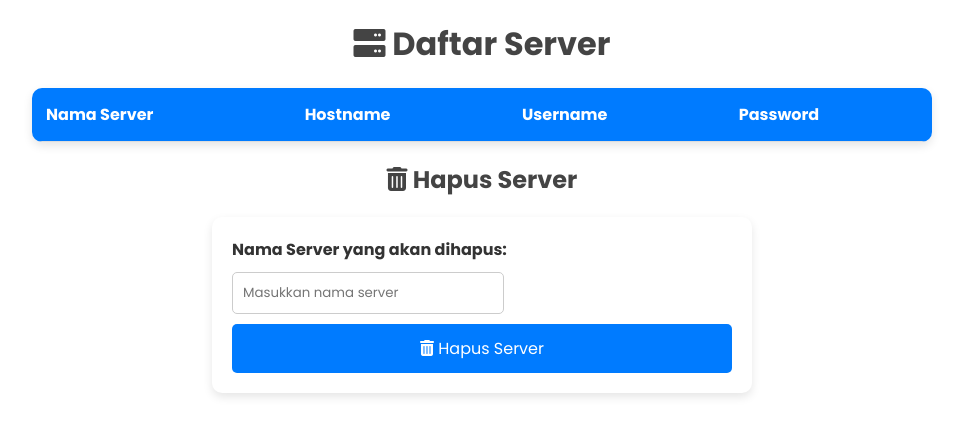
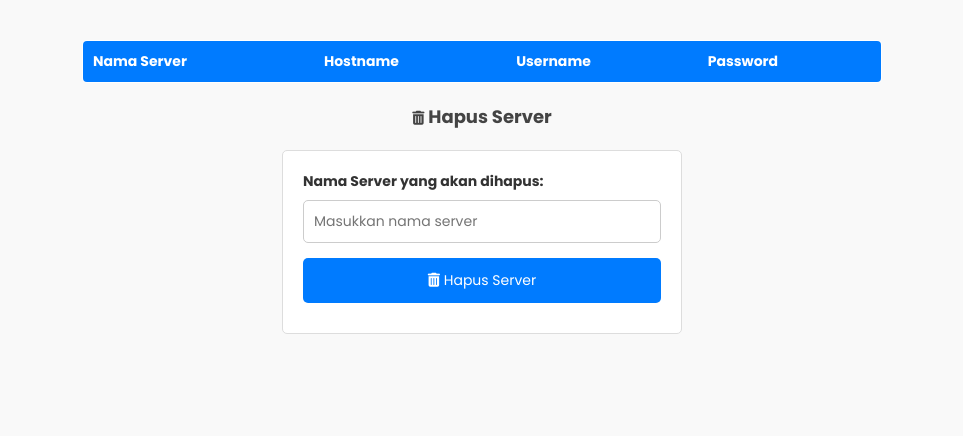
Before and after one commit to Sandhj/Wep-panel, a Flask app: page /delete_server in a window 1280 px wide. Shown: the top 436 px of the page, without its empty margins (158-1121 px from the left). Run offline with Flask 3, Linux system fonts and the light colour scheme; lists and menus that the app fills with data are empty.

Commit message:
Update delete_server.html

```diff
--- a/templates/server/delete_server.html
+++ b/templates/server/delete_server.html
@@ -11,65 +11,40 @@
 
     <style>
         * {
-          font-family: 'Poppins', sans-serif;
-
+            margin: 0;
+            padding: 0;
+            box-sizing: border-box;
+            font-family: 'Poppins', sans-serif;
+            font-size: 14px; /* Ukuran font lebih kecil */
+        }
         body {
-            padding 20px;
-            background-color: #fff;
+            background-color: #f9f9f9;
             color: #333;
+            padding: 20px;
             text-align: center;
         }
         h1, h2 {
             color: #444;
-            margin: 20px;
+            margin: 20px 0;
+            font-size: 18px; /* Ukuran judul lebih kecil */
         }
         .container {
-            max-width: 900px;
+            max-width: 800px;
             margin: auto;
-        }
-
-        /* Toast Notifications */
-        .toast-container {
-            position: fixed;
-            top: 80px;
-            right: 20px;
-            z-index: 1000;
-        }
-        .toast {
-            display: flex;
-            align-items: center;
-            background-color: #333;
-            color: #fff;
-            padding: 15px;
-            border-radius: 8px;
-            box-shadow: 0px 4px 8px rgba(0, 0, 0, 0.2);
-            margin-bottom: 10px;
-            opacity: 0;
-            transform: translateX(100%);
-            transition: opacity 0.5s ease, transform 0.5s ease;
-        }
-        .toast.show {
-            opacity: 1;
-            transform: translateX(0);
-        }
-        .toast.success { background-color: #28a745; }
-        .toast.error { background-color: #dc3545; }
-        .toast i {
-            margin-right: 10px;
         }
 
         /* Table Styling */
         table {
             width: 100%;
             border-collapse: collapse;
-            margin-top: 20px;
+            margin: 20px 0;
             background-color: #fff;
-            border-radius: 10px;
+            border: 1px solid #ddd;
+            border-radius: 5px;
             overflow: hidden;
-            box-shadow: 0 4px 10px rgba(0, 0, 0, 0.1);
         }
         table th, table td {
-            padding: 14px;
+            padding: 10px;
             text-align: left;
             border-bottom: 1px solid #ddd;
         }
@@ -85,19 +60,21 @@
         form {
             background-color: #fff;
             padding: 20px;
-            border-radius: 10px;
-            box-shadow: 0 4px 10px rgba(0, 0, 0, 0.1);
-            max-width: 500px;
+            border: 1px solid #ddd;
+            border-radius: 5px;
+            max-width: 400px;
             margin: auto;
             text-align: left;
         }
         form label {
             font-weight: bold;
+            display: block;
+            margin-bottom: 8px;
         }
         form input[type="text"] {
-            width: 50%;
+            width: 100%;
             padding: 10px;
-            margin: 10px 0;
+            margin-bottom: 15px;
             border: 1px solid #ccc;
             border-radius: 5px;
         }
@@ -108,22 +85,34 @@
             padding: 12px;
             cursor: pointer;
             width: 100%;
-            font-size: 16px;
+            font-size: 14px; /* Ukuran tombol lebih kecil */
             border-radius: 5px;
             transition: background 0.3s;
         }
         form button:hover {
             background-color: #0056b3;
         }
+
+        /* Minimalist Toast Notifications */
+        .toast-message {
+            margin-top: 10px;
+            font-size: 12px; /* Ukuran toast lebih kecil */
+            opacity: 0;
+            transition: opacity 0.5s ease;
+        }
+        .toast-message.show {
+            opacity: 1;
+        }
+        .toast-message.success {
+            color: #28a745;
+        }
+        .toast-message.error {
+            color: #dc3545;
+        }
     </style>
 </head>
 <body>
     <div class="container">
-        <h1><i class="fas fa-server"></i> Daftar Server</h1>
-
-        <!-- Toast Notification Container -->
-        <div id="toast-container" class="toast-container"></div>
-
         <!-- Tabel Daftar Server -->
         <table>
             <thead>
@@ -151,24 +140,22 @@
             <label for="name">Nama Server yang akan dihapus:</label>
             <input type="text" id="name" name="name" placeholder="Masukkan nama server" required>
             <button type="submit"><i class="fas fa-trash-alt"></i> Hapus Server</button>
+
+            <!-- Minimalist Toast Message -->
+            <div id="toast-message" class="toast-message"></div>
         </form>
     </div>
 
     <script>
         // Fungsi untuk menampilkan toast
         function showToast(message, type) {
-            const toastContainer = document.getElementById("toast-container");
-            const toast = document.createElement("div");
-            toast.classList.add("toast", "show", type);
-            toast.innerHTML = `<i class="fas fa-info-circle"></i> ${message}`;
-            toastContainer.appendChild(toast);
+            const toastMessage = document.getElementById("toast-message");
+            toastMessage.textContent = message;
+            toastMessage.className = `toast-message ${type} show`;
 
-            // Hapus toast setelah 4 detik
+            // Sembunyikan toast setelah 4 detik
             setTimeout(() => {
-                toast.classList.remove("show");
-                setTimeout(() => {
-                    toast.remove();
-                }, 500);
+                toastMessage.classList.remove("show");
             }, 4000);
         }
 
```
